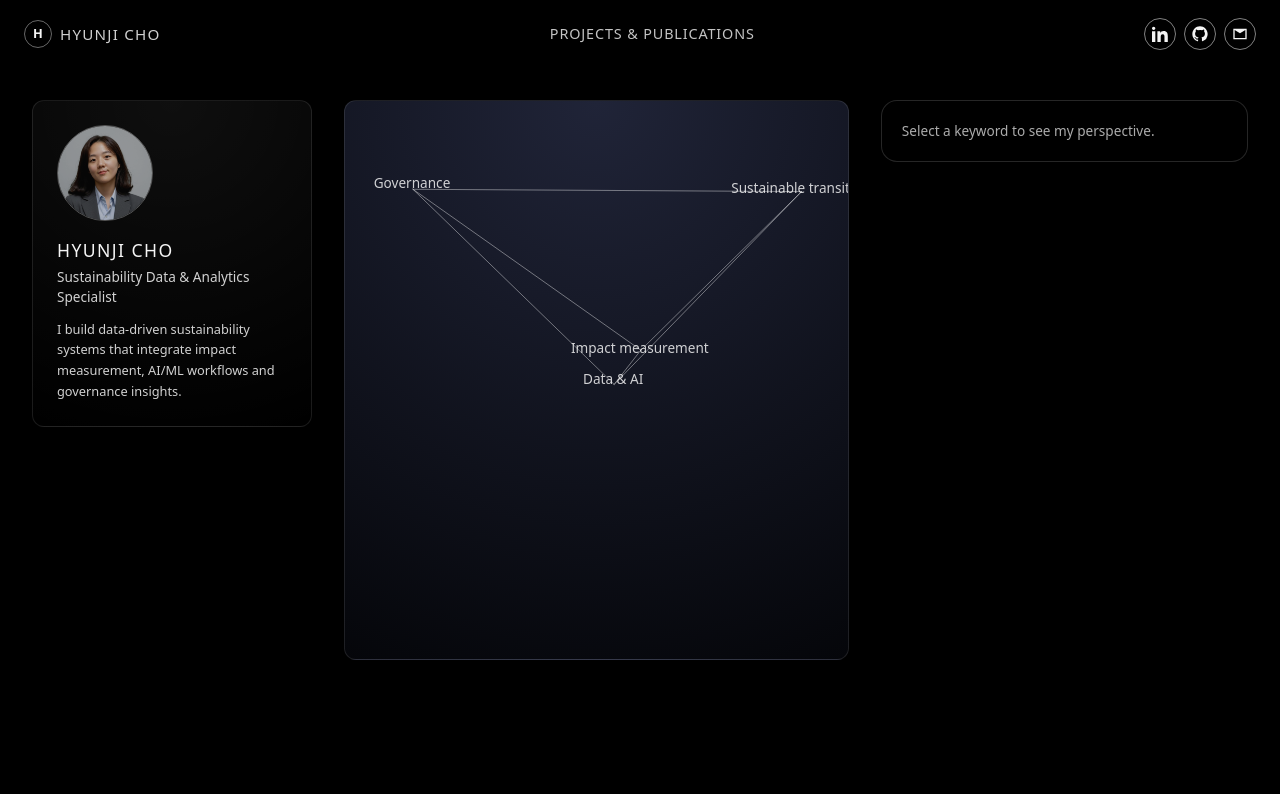
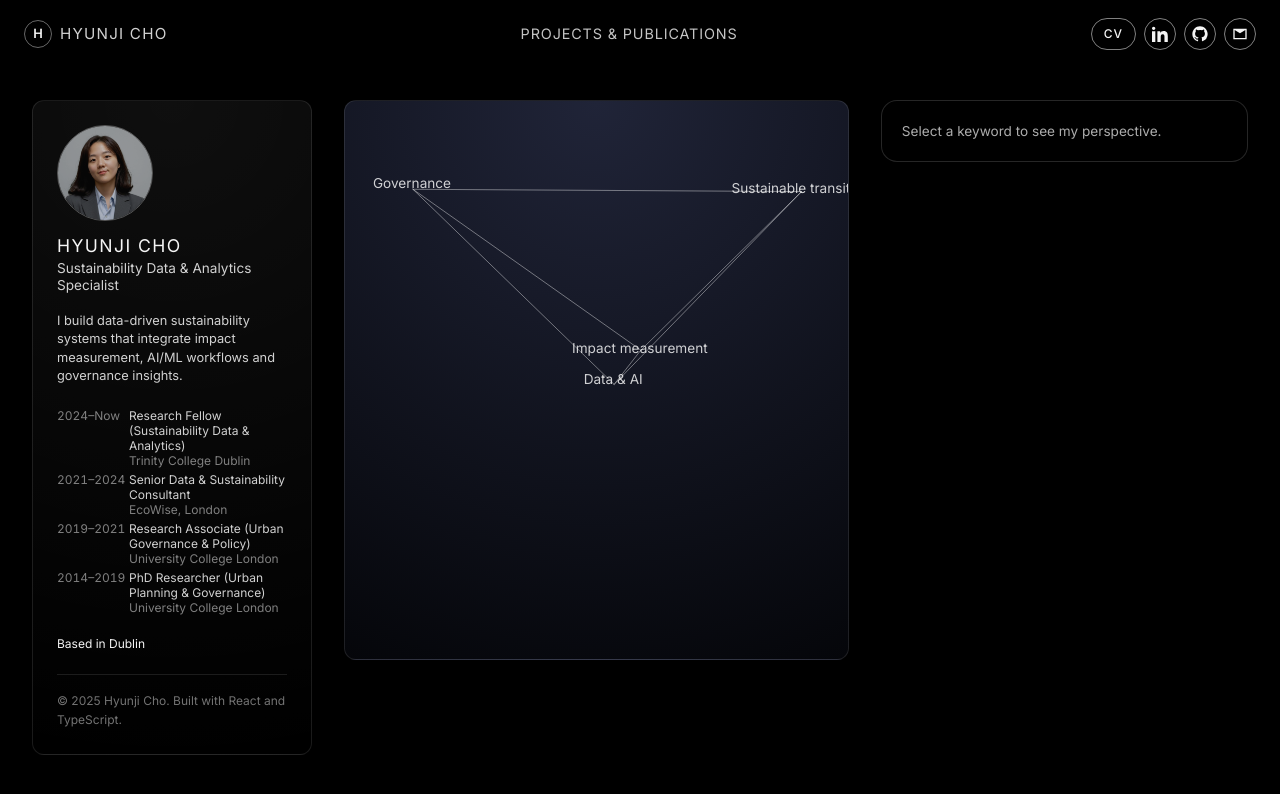
Before and after one commit to HCHODUBLIN/Website, a React (Vite) app: page / in a window 1280 px wide. Shown: the top 794 px of the page. Built offline with nearby package versions, Linux system fonts and the light colour scheme; the HTML template or start-up script is replaced by a standard one.

Commit message:
Update site content and assets

```diff
--- a/index.html
+++ b/index.html
@@ -2,7 +2,13 @@
 <html lang="en">
   <head>
     <meta charset="UTF-8" />
-    <link rel="icon" type="image/svg+xml" href="/vite.svg" />
+    <link rel="preconnect" href="https://fonts.googleapis.com" />
+<link rel="preconnect" href="https://fonts.gstatic.com" crossorigin />
+<link
+  href="https://fonts.googleapis.com/css2?family=Inter:wght@400;500;600&display=swap"
+  rel="stylesheet"
+/>
+<link rel="icon" href="/favicon.svg" type="image/svg+xml" />
     <meta name="viewport" content="width=device-width, initial-scale=1.0" />
     <title>vite-project</title>
   </head>
--- a/src/App.tsx
+++ b/src/App.tsx
@@ -12,7 +12,6 @@ export default function App() {
   const [activeTag, setActiveTag] = useState<KeywordTag | null>(null);
   const [overlay, setOverlay] = useState<OverlayKey | null>(null);
 
-  // hash로 오버레이 열기
   useEffect(() => {
     const applyFromHash = () => {
       const hash = (window.location.hash || "").replace("#", "");
@@ -25,7 +24,6 @@ export default function App() {
     return () => window.removeEventListener("hashchange", applyFromHash);
   }, []);
 
-  // ESC로 닫기 + body 스크롤 잠금
   useEffect(() => {
     document.body.style.overflow = overlay ? "hidden" : "";
 
--- a/src/components/BioPanel.tsx
+++ b/src/components/BioPanel.tsx
@@ -27,18 +27,68 @@ export default function BioPanel() {
           />
         </div>
 
-        <h1 className="m-0 text-[1.1rem] uppercase tracking-[0.08em]">
+        <h1 className="m-0 text-[1.1rem] uppercase tracking-[0.08em] leading-none">
           Hyunji Cho
         </h1>
 
-        <p className="mt-[0.2rem] mb-[0.7rem] text-[0.85rem] opacity-85">
+        <p className="mt-[0.35rem] mb-[1.1rem] text-[0.85rem] opacity-85 leading-tight">
           Sustainability Data & Analytics Specialist
         </p>
 
-        <p className="text-[0.8rem] leading-relaxed opacity-85">
+        <p className="mb-[1.4rem] text-[0.8rem] leading-[1.45] opacity-85">
           I build data-driven sustainability systems that integrate impact
           measurement, AI/ML workflows and governance insights.
         </p>
+
+        <div className="mb-[1.4rem] grid grid-cols-[72px_1fr] gap-y-[0.25rem] text-[0.75rem] leading-[1.3] opacity-85">
+          <div className="opacity-60 tabular-nums">2024–Now</div>
+          <div>
+            <div className="leading-tight">
+              Research Fellow (Sustainability Data & Analytics)
+            </div>
+            <div className="opacity-60 leading-tight">
+              Trinity College Dublin
+            </div>
+          </div>
+
+          <div className="opacity-60 tabular-nums">2021–2024</div>
+          <div>
+            <div className="leading-tight">
+              Senior Data & Sustainability Consultant
+            </div>
+            <div className="opacity-60 leading-tight">EcoWise, London</div>
+          </div>
+
+          <div className="opacity-60 tabular-nums">2019–2021</div>
+          <div>
+            <div className="leading-tight">
+              Research Associate (Urban Governance & Policy)
+            </div>
+            <div className="opacity-60 leading-tight">
+              University College London
+            </div>
+          </div>
+
+          <div className="opacity-60 tabular-nums">2014–2019</div>
+          <div>
+            <div className="leading-tight">
+              PhD Researcher (Urban Planning & Governance)
+            </div>
+            <div className="opacity-60 leading-tight">
+              University College London
+            </div>
+          </div>
+        </div>
+
+        <p className="text-[0.75rem] opacity-100 leading-none">
+          Based in Dublin
+        </p>
+        <div className="mt-6 border-t border-white/10 pt-4 text-[0.75rem] leading-relaxed text-white/45">
+          <p className="m-0">
+            © {new Date().getFullYear()} Hyunji Cho. Built with React and
+            TypeScript.
+          </p>
+        </div>
       </div>
     </section>
   );
--- a/src/components/DetailsPanel.tsx
+++ b/src/components/DetailsPanel.tsx
@@ -1,5 +1,5 @@
 // src/components/DetailsPanel.tsx
-import { useMemo, useState } from "react";
+import { useMemo } from "react";
 import { KEYWORDS, type KeywordTag } from "../data/detailsData";
 
 const PHILOSOPHY: Record<KeywordTag, { blurb: string }> = {
@@ -21,7 +21,6 @@ const PHILOSOPHY: Record<KeywordTag, { blurb: string }> = {
   },
 };
 
-// 작은 라인 아이콘(SVG) — 사진 대신 ‘텍스트 덩어리’ 느낌을 줄여줌
 function KeywordIcon({ tag }: { tag: KeywordTag }) {
   const common = "h-4 w-4 opacity-80";
   switch (tag) {
@@ -108,17 +107,11 @@ function KeywordIcon({ tag }: { tag: KeywordTag }) {
   }
 }
 
-function clampStyle(expanded: boolean) {
-  return expanded ? "" : "line-clamp-2"; // tailwind line-clamp 플러그인 없으면 아래 CSS로 대체 가능
-}
-
 export default function DetailsPanel({
   activeTag,
 }: {
   activeTag: KeywordTag | null;
 }) {
-  const [expanded, setExpanded] = useState(false);
-
   const meta = useMemo(() => {
     if (!activeTag) return null;
     return KEYWORDS[activeTag];
@@ -145,28 +138,17 @@ export default function DetailsPanel({
         <div className="mt-[2px]">
           <KeywordIcon tag={activeTag} />
         </div>
+
         <div className="min-w-0">
           <h3 className="text-[0.95rem] uppercase tracking-[0.09em] opacity-90">
             {meta.label}
           </h3>
 
-          <p
-            className={`mt-2 text-[0.9rem] leading-relaxed opacity-80 ${clampStyle(
-              expanded
-            )}`}
-          >
+          <p className="mt-2 text-[0.9rem] leading-relaxed opacity-80">
             {text}
           </p>
 
           <div className="mt-3 flex items-center gap-3">
-            <button
-              type="button"
-              onClick={() => setExpanded((v) => !v)}
-              className="text-[0.82rem] underline opacity-70 hover:opacity-100"
-            >
-              {expanded ? "Show less" : "Read more"}
-            </button>
-
             <a
               href="#projects-publications"
               className="text-[0.82rem] underline opacity-70 hover:opacity-100"
--- a/src/components/SiteHeader.tsx
+++ b/src/components/SiteHeader.tsx
@@ -31,7 +31,42 @@ function IconButton({
     </a>
   );
 }
-
+function TextButton({
+  href,
+  label,
+  children,
+}: {
+  href: string;
+  label: string;
+  children: React.ReactNode;
+}) {
+  return (
+    <a
+      href={href}
+      target={href.startsWith("http") ? "_blank" : undefined}
+      rel={href.startsWith("http") ? "noreferrer" : undefined}
+      aria-label={label}
+      className="
+        inline-flex h-8 items-center justify-center
+        rounded-full
+        border border-white/50
+        px-3
+        text-[0.75rem]
+        font-medium
+        uppercase
+        tracking-[0.08em]
+        text-neutral-100
+        transition-[background-color,color,transform]
+        duration-200
+        hover:bg-neutral-100
+        hover:text-black
+        hover:-translate-y-[1px]
+      "
+    >
+      {children}
+    </a>
+  );
+}
 export default function SiteHeader({
   nav = [{ label: "Projects & Publications", href: "#projects-publications" }],
 }: {
@@ -78,6 +113,9 @@ export default function SiteHeader({
       </nav>
 
       <div className="flex items-center gap-2">
+        <TextButton href="/HC_CV.pdf" label="Curriculum Vitae (PDF)">
+          CV
+        </TextButton>
         <IconButton
           href="https://www.linkedin.com/in/hyunjic/"
           label="LinkedIn profile"
--- a/src/data/detailsData.ts
+++ b/src/data/detailsData.ts
@@ -1,6 +1,3 @@
-import DivAirCityLogo from "../assets/DivAirCitylogo.png";
-import CULTIVATELogo from "../assets/CULTIVATElogo.png";
-
 export type KeywordMeta = {
   label: string;
   description: string;
@@ -32,21 +29,17 @@ export const KEYWORDS = {
 export type KeywordTag = keyof typeof KEYWORDS;
 
 export type LinkSet = {
-  website?: string; // project / landing page
-  doi?: string; // raw DOI, e.g. "10.1016/..."
-  pdf?: string; // direct document link
+  website?: string;
+  doi?: string;
+  pdf?: string;
   github?: string;
-  logo?: string; // image URL (Vite import is a string URL)
+  logo?: string;
 };
 
 export type Period =
   | { type: "year"; value: number }
   | { type: "range"; from: number; to: number }
   | { type: "ongoing"; from: number };
-
-/* ----------------------------------
- * Items (discriminated union)
- * ---------------------------------- */
 
 export type BaseItem = {
   id: string;
@@ -105,7 +98,6 @@ export const DETAILS_DATA: DetailsData = {
       ],
             links: {
         website: "https://cultivate-project.eu/",
-        logo: CULTIVATELogo,
     },
         },
     {
@@ -123,7 +115,6 @@ export const DETAILS_DATA: DetailsData = {
       ],
       links: {
         website: "https://divaircity.eu/",
-        logo: DivAirCityLogo,
       },
       period: { type: "range", from: 2020, to: 2024 },
     },
--- a/src/index.css
+++ b/src/index.css
@@ -6,8 +6,8 @@
     margin: 0;
     background: #000;
     color: #f5f5f5;
-    font-family: system-ui, -apple-system, BlinkMacSystemFont,
-      "Segoe UI", sans-serif;
+  font-family: Inter, system-ui, -apple-system, BlinkMacSystemFont,
+    "Segoe UI", sans-serif;
   }
 
   a,
--- a/tailwind.config.cjs
+++ b/tailwind.config.cjs
@@ -1,5 +1,19 @@
+// tailwind.config.cjs
 module.exports = {
   content: ["./index.html", "./src/**/*.{js,ts,jsx,tsx}"],
-  theme: { extend: {} },
+  theme: {
+    extend: {
+      fontFamily: {
+        sans: [
+          "Inter",
+          "system-ui",
+          "-apple-system",
+          "BlinkMacSystemFont",
+          '"Segoe UI"',
+          "sans-serif",
+        ],
+      },
+    },
+  },
   plugins: [],
 };
```
Also changed, not shown: public/favicon.svg (added), 1 other file (tests, documents, lock files or other folders).
